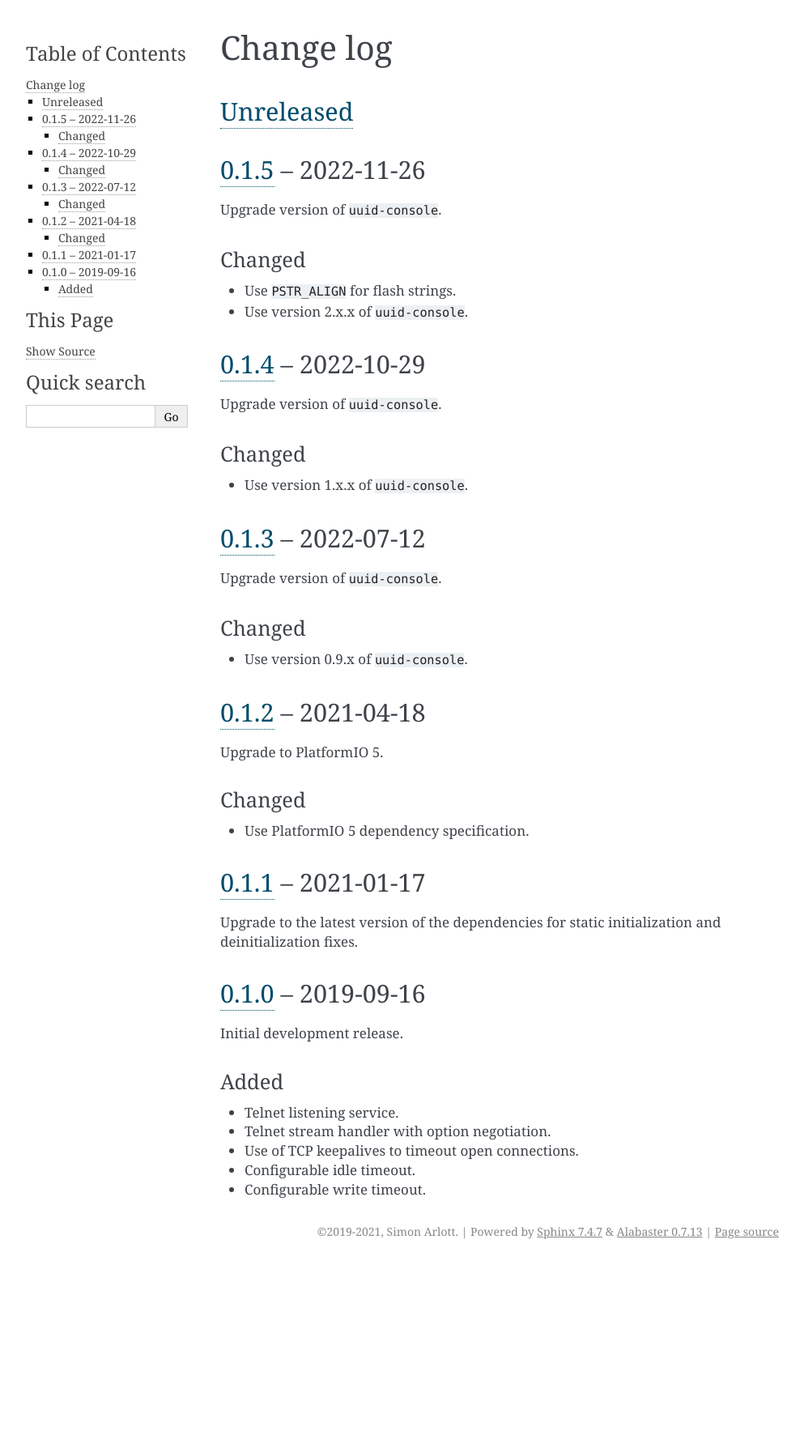
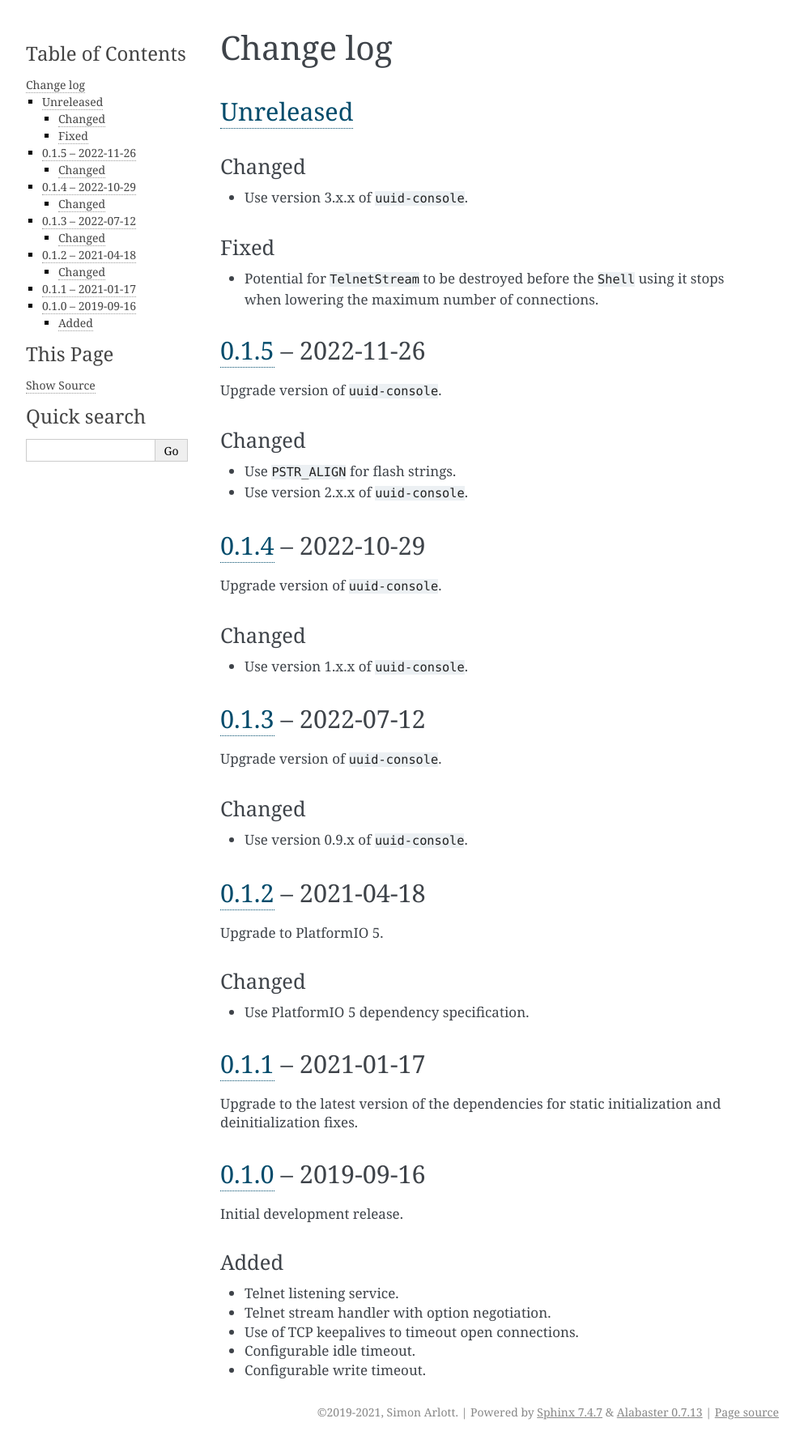
Before and after one commit to nomis/mcu-uuid-telnet, a Sphinx documentation site: the page built from docs/changelog.rst, in a window 1280 px wide. Shown: the whole page at 81% size, without its empty margins (148-1141 px from the left). Built offline with Sphinx 7.4.7, drawn with Linux system fonts in a browser that asks for light colours; before the commit the page ends 1560 px from its top, so only the background shows below that.

Commit message:
Use version 3.x.x of uuid-console

```diff
--- a/docs/changelog.rst
+++ b/docs/changelog.rst
@@ -3,6 +3,17 @@ Change log
 
 Unreleased_
 -----------
+
+Changed
+~~~~~~~
+
+* Use version 3.x.x of ``uuid-console``.
+
+Fixed
+~~~~~
+
+* Potential for ``TelnetStream`` to be destroyed before the ``Shell``
+  using it stops when lowering the maximum number of connections.
 
 0.1.5_ |--| 2022-11-26
 ----------------------
--- a/library.json
+++ b/library.json
@@ -29,7 +29,7 @@
 	"dependencies": {
 		"nomis/uuid-common": "^1.2.0",
 		"nomis/uuid-log": ">=2.3.0,<4",
-		"nomis/uuid-console": ">=1.0.1,<3"
+		"nomis/uuid-console": "^3.0.0"
 	},
 	"build": {
 		"flags": "-Wall -Wextra",
```
Also changed, not shown: 2 other files.
